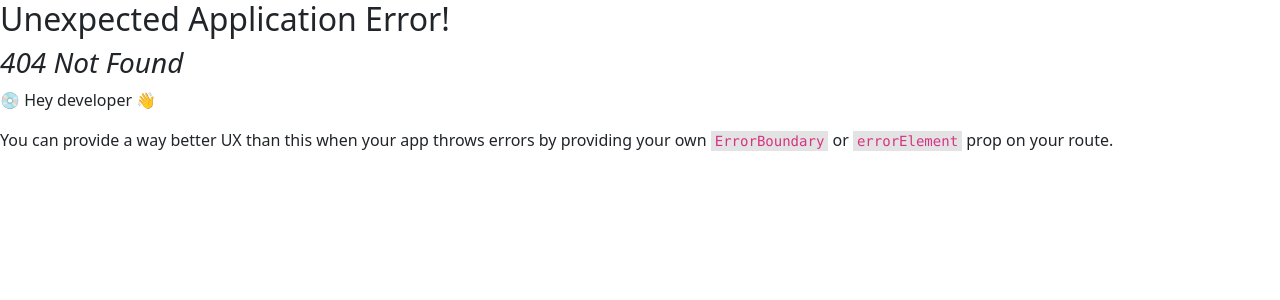
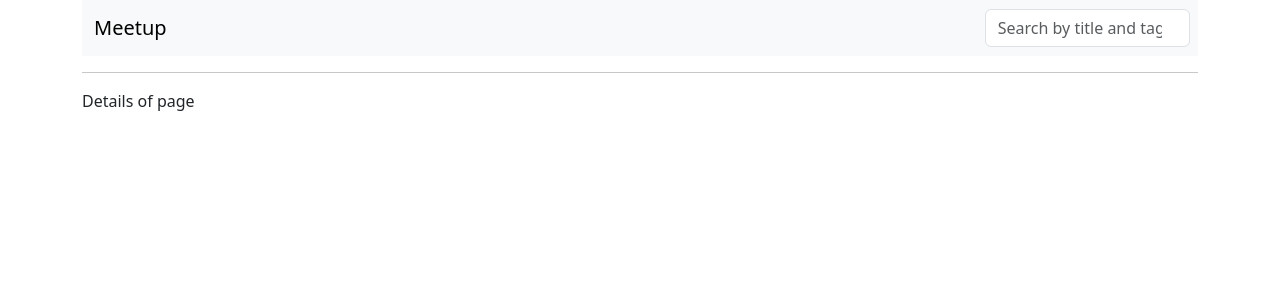
Before and after one commit to Sourabhpande532/MERNMeetupClient, a React (Create React App) app: page /details/1 in a window 1280 px wide. Before the commit this address had no page. Shown: the top 300 px of the page. Built offline with nearby package versions, Linux system fonts and the light colour scheme.

Commit message:
Feat: build details page and get id params

```diff
--- /dev/null
+++ b/src/component/DetailsEvent.jsx
@@ -0,0 +1,11 @@
+import { Header } from "./Header"
+
+export const DetailsEvent = ()=>{
+    return(
+        <div className="container">
+         <Header/>
+         <hr/>
+         <section>Details of page</section>
+        </div>
+    )
+}
--- a/src/index.js
+++ b/src/index.js
@@ -3,15 +3,17 @@ import ReactDOM from 'react-dom/client';
 import App from './App';
 import reportWebVitals from './reportWebVitals';
 import { createBrowserRouter, RouterProvider } from 'react-router-dom';
+import { DetailsEvent } from './component/DetailsEvent';
 
 const router = createBrowserRouter( [
-  { path: "/", element: <App /> }
+  { path: "/", element: <App /> },
+  { path: "/details/:eventId", element: <DetailsEvent /> }
 ] )
 
 const root = ReactDOM.createRoot( document.getElementById( 'root' ) );
 root.render(
   <React.StrictMode>
-    <RouterProvider router={router}/>
+    <RouterProvider router={ router } />
   </React.StrictMode>
 );
 
```
Also changed, not shown: public/index.html (+0 -9 lines).
